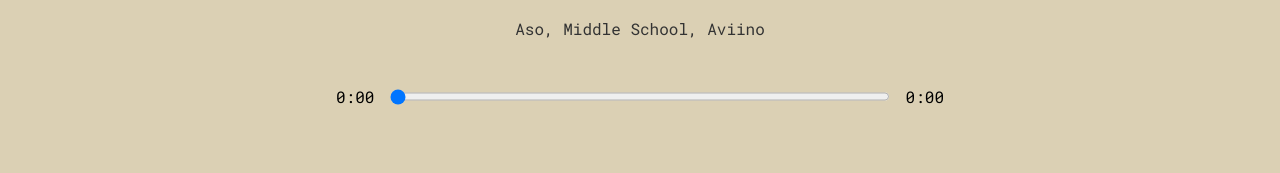
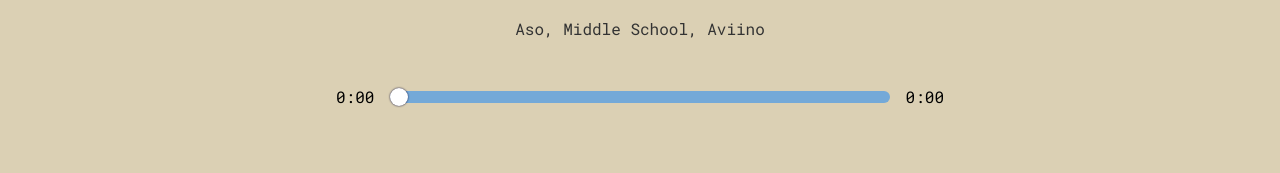
Before and after one commit to GHL-repo/react-music-app, a React (Create React App) app: page / in a window 1280 px wide. Shown: the part 490-663 px from the top of the page. Built offline with nearby package versions, Linux system fonts and the light colour scheme.

Commit message:
style playbar

```diff
--- a/src/styles/_player.scss
+++ b/src/styles/_player.scss
@@ -9,9 +9,12 @@
 .time-control {
     width: 50%;
     display: flex;
+    align-items: center;
     input {
         width: 100%;
-        padding: 1rem 0rem;
+        -webkit-appearance: none;
+        background: transparent;
+        cursor: pointer;
     }
     p {
         padding: 1rem;
@@ -28,3 +31,93 @@
         cursor: pointer;
     }
 }
+
+input[type=range] {
+      height: 24px;
+      -webkit-appearance: none;
+      margin: 10px 0;
+      width: 100%;
+}
+input[type=range]:focus {
+      outline: none;
+}
+input[type=range]::-webkit-slider-runnable-track {
+      width: 100%;
+        height: 12px;
+          cursor: pointer;
+            animate: 0.2s;
+              box-shadow: 0px 0px 0px #000000;
+                background: #74A9D8;
+                  border-radius: 6px;
+                    border: 0px solid #010101;
+}
+input[type=range]::-webkit-slider-thumb {
+      box-shadow: 0px 0px 2px #000031;
+        border: 0px solid #00001E;
+          height: 18px;
+            width: 18px;
+              border-radius: 18px;
+                background: #FFFFFF;
+                  cursor: pointer;
+                    -webkit-appearance: none;
+                      margin-top: -3px;
+}
+input[type=range]:focus::-webkit-slider-runnable-track {
+      background: #74A9D8;
+}
+input[type=range]::-moz-range-track {
+      width: 100%;
+        height: 12px;
+          cursor: pointer;
+            animate: 0.2s;
+              box-shadow: 0px 0px 0px #000000;
+                background: #74A9D8;
+                  border-radius: 6px;
+                    border: 0px solid #010101;
+}
+input[type=range]::-moz-range-thumb {
+      box-shadow: 0px 0px 2px #000031;
+        border: 0px solid #00001E;
+          height: 18px;
+            width: 18px;
+              border-radius: 18px;
+                background: #FFFFFF;
+                  cursor: pointer;
+}
+input[type=range]::-ms-track {
+      width: 100%;
+        height: 12px;
+          cursor: pointer;
+            animate: 0.2s;
+              background: transparent;
+                border-color: transparent;
+                  color: transparent;
+}
+input[type=range]::-ms-fill-lower {
+      background: #74A9D8;
+        border: 0px solid #010101;
+          border-radius: 12px;
+            box-shadow: 0px 0px 0px #000000;
+}
+input[type=range]::-ms-fill-upper {
+      background: #74A9D8;
+        border: 0px solid #010101;
+          border-radius: 12px;
+            box-shadow: 0px 0px 0px #000000;
+}
+input[type=range]::-ms-thumb {
+      margin-top: 1px;
+        box-shadow: 0px 0px 2px #000031;
+          border: 0px solid #00001E;
+            height: 18px;
+              width: 18px;
+                border-radius: 18px;
+                  background: #FFFFFF;
+                    cursor: pointer;
+}
+input[type=range]:focus::-ms-fill-lower {
+      background: #74A9D8;
+}
+input[type=range]:focus::-ms-fill-upper {
+      background: #74A9D8;
+}
```
